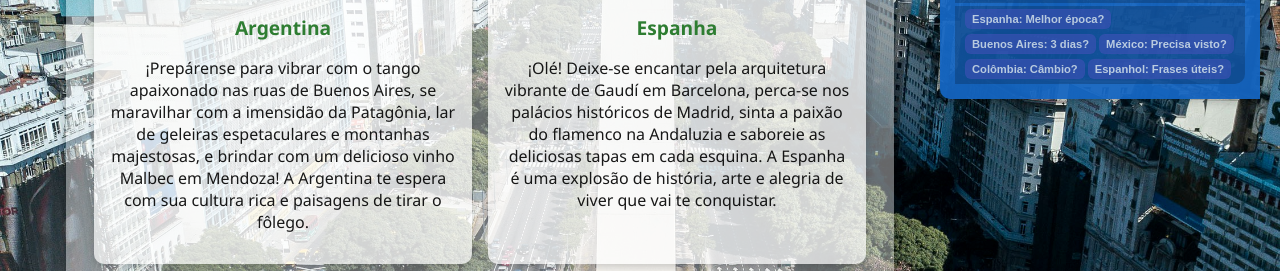
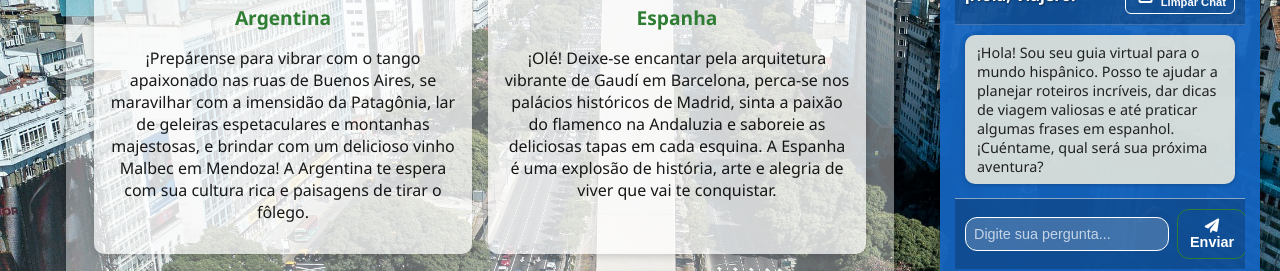
Before and after one commit to rafaeltenorioo/aventuras-hispanicas-web, a Flask app: page / in a window 1280 px wide. Shown: the part 415-686 px from the top of the page. Run offline with Flask 3, Linux system fonts and the light colour scheme.

Commit message:
Ajusta padding da seção 'Destinos Imperdíveis' e posiciona chatbot na parte inferior

```diff
--- a/static/css/style.css
+++ b/static/css/style.css
@@ -74,7 +74,7 @@ main {
 
 .destaques-section {
     border-radius: 10px;
-    padding: 20px;
+    padding: 10px 20px;
     text-align: center;
     box-shadow: 0 4px 10px var(--shadow-color);
     width: 90%;
@@ -147,15 +147,15 @@ main {
     border-radius: 10px 0 0 10px;
     box-shadow: -3px 0 12px var(--shadow-color);
     z-index: 101;
-    padding: 15px; /* REDUZI O PADDING INTERNO */
+    padding: 15px;
     box-sizing: border-box;
     display: flex;
     flex-direction: column;
     width: var(--chatbot-lateral-width);
     min-width: var(--chatbot-lateral-width);
     position: fixed;
-    top: 100px;
-    bottom: auto;
+    top: auto;
+    bottom: 20px;
     right: 20px;
     background-color: rgba(var(--secondary-color-rgb, 21, 101, 192), 0.95);
     margin: 0;
```
